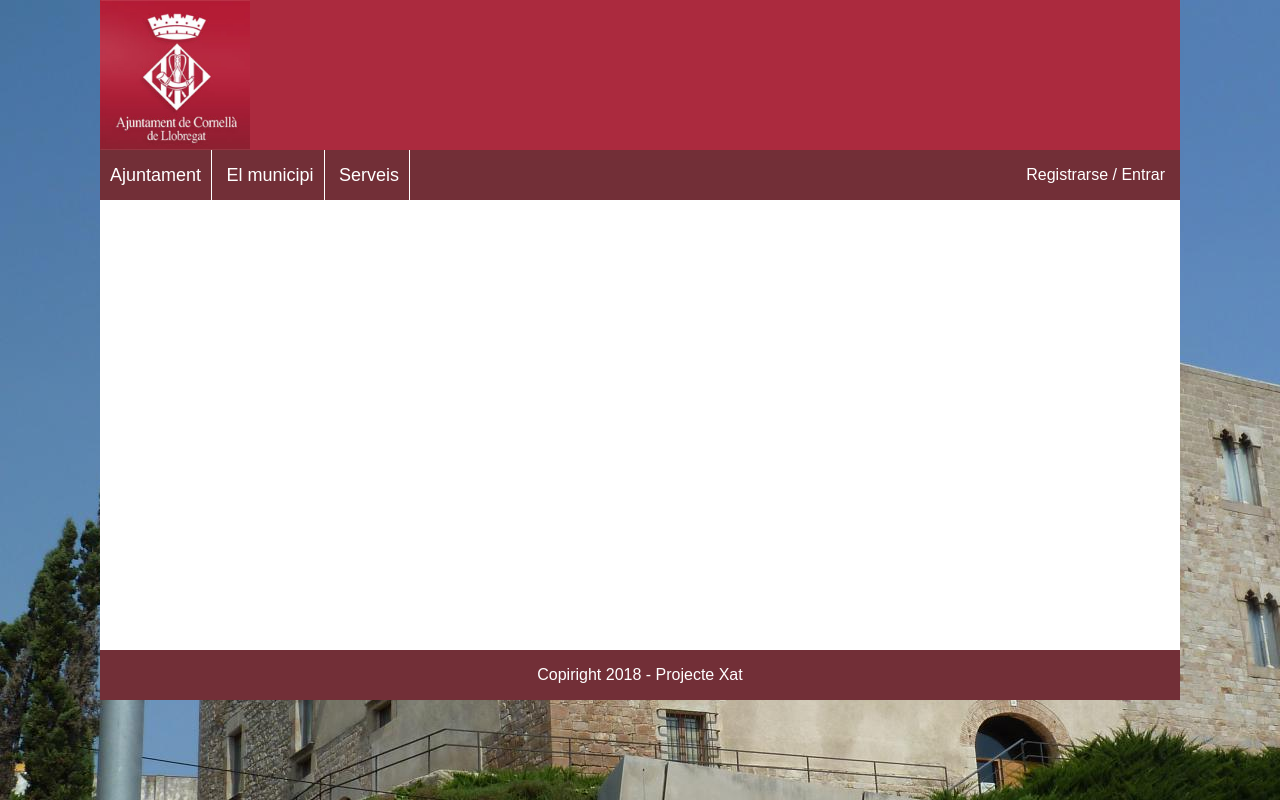
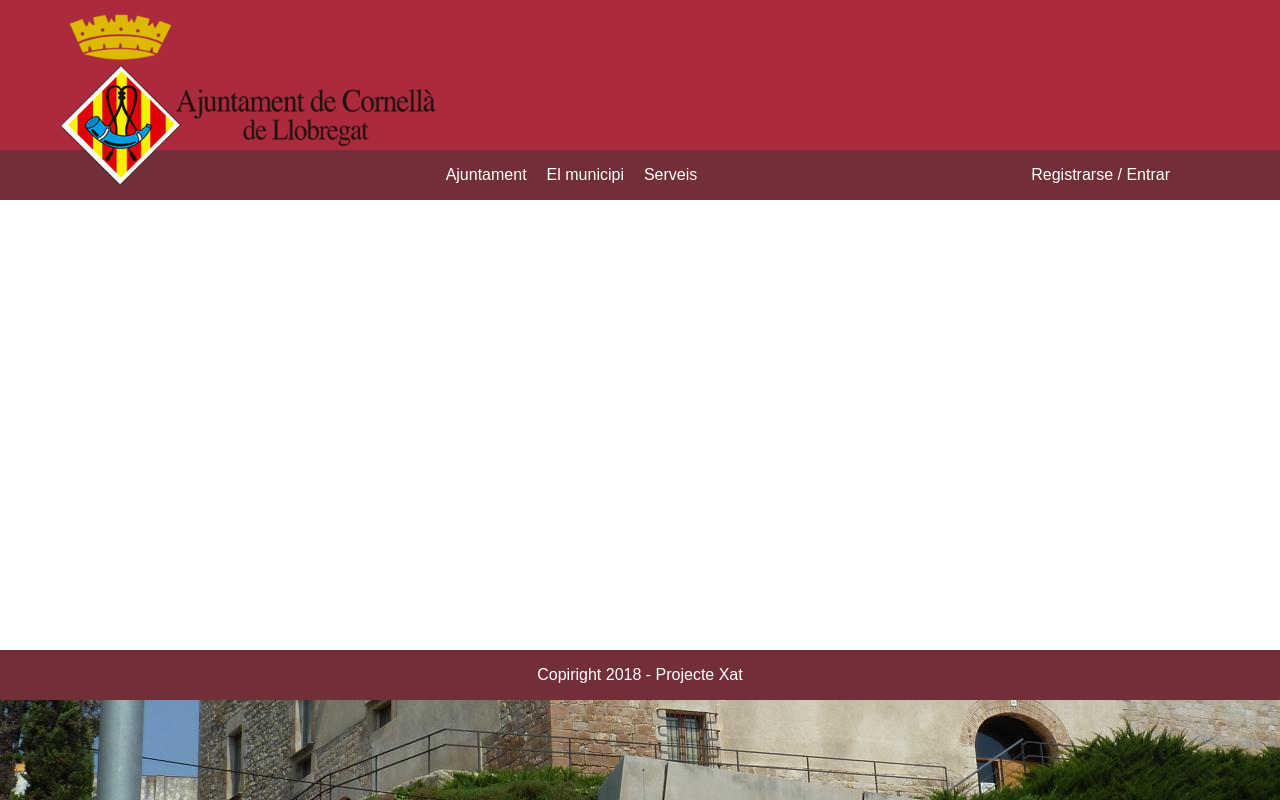
Before and after one commit to GenisTorresDonaire/ProjecteXat, a PHP site: page /inicio.php in a window 1280 px wide. Run offline with PHP 8.4, Linux system fonts and the light colour scheme.

Commit message:
HTML Y CSS

```diff
--- a/css/style.css
+++ b/css/style.css
@@ -10,14 +10,14 @@
 }
 
 nav{
-	margin-left: 100px;
-	margin-right: 100px;
+	padding-left: 200px;
 	height: 50px;
 	background: #722f37;
 	color: white;
-	padding-right: 5px;
+	padding-right: 100px;
 }
 
+/*------------------------------ FORM LOGIN ------------------------*/
 #login form{
 	line-height: 50px;
 	float: right;
@@ -27,68 +27,115 @@
 	text-decoration:none;
 	color: white;
 	line-height: 50px;
-
 }
 
 #login p{
 	margin-right: 10px;
 }
 
-#menu  li{
+nav #login {
+	float: right;
+}
+
+#login form input{
+	width: 80px;
+	border-radius: 0;
+	margin-right: 5px;
+}
+/*----------------------------------------------------------------*/
+
+
+/*
+#menu li{
     display: inline-block;
     line-height: 50px;
-    border-right: 1px solid white;
 }
 
 #menu a{
     text-decoration: none;
-    margin-left: 10px;
-    margin-right: 10px;
     color: white;
     font-size:18px;
-}
-
-nav #login {
-	float: right;
 }
 
 nav #menu {
 	float: left;
 	line-height: 50px;
 }
+*/
 
-form input{
-	width: 80px;
-	border-radius: 0;
-	margin-right: 5px;
+
+
+/*-----------------------------------------------------------*/
+#menu ul li {
+    background: #722f37;
 }
 
+#menu ul {
+    list-style:none;
+    margin:0;
+    padding:0;
+}
+
+#menu ul a {
+    display:block;
+    background: #722f37;
+	color: white;
+    text-decoration:none;
+    padding-right:10px;
+  	height: 50px;
+  	line-height: 50px;
+}
+
+#menu ul li {
+    position:relative;
+    float:left;
+    margin:0;
+    padding-left: 10px;
+}
+
+#menu ul ul {
+    display:none;
+    position:absolute;
+    top:100%;
+    left:0;
+    padding:0;
+}
+
+#menu ul ul li {
+    float:none;
+    width:200px;
+}
+
+#menu ul li:hover > ul {
+    display:block;
+}
+
+
+
+/*-----------------------------------------------------------*/
+
+
 header{
-	margin-left: 100px;
-	margin-right: 100px;
 	text-align: center;
-	/*width: 100%;*/
+	width: 100%;
 	height: 150px;
 	background: #ab2a3e;
 }
 
 header img{
 	float: left;
-	height: 150px;
-	width: 150px;
+	padding-left: 60px;
+	padding-top: 10px;
+	height: 180px;
 }
 
 article{
-	margin-left: 100px;
-	margin-right: 100px;
 	text-align: center;
 	background: white;
 	min-height: 450px;
 }
 
 footer{
-	margin-left: 100px;
-	margin-right: 100px;
 	text-align: center;
 	background: #722f37;
 	color: white;
--- a/inicio.php
+++ b/inicio.php
@@ -8,12 +8,21 @@
 	</head>
 	<body>
 		<header>
-			<img src="imagenes/logo.jpg">
+			<img src="imagenes/LogoCornella.png">
 		</header>
 		<nav>
 			<div id='menu'>
 				<ul>
-					<li><a href=''>Ajuntament</a></li>
+					<li><a href=''>Ajuntament</a>
+						<ul>
+							<li><a href="">L'alcalde</a></li>
+							<li><a href="">Consistori</a></li>
+							<li><a href="">Organització Municipal</a></li>
+							<li><a href="">Empreses Municipal</a></li>
+							<li><a href="">Pressupostos</a></li>
+							<li><a href="">Imatge Corporativa</a></li>
+						</ul>
+					</li>
 					<li><a href=''>El municipi</a></li>
 					<li><a href=''>Serveis</a></li>
 				</ul>
```
Also changed, not shown: imagenes/LogoCornella.png (added).
